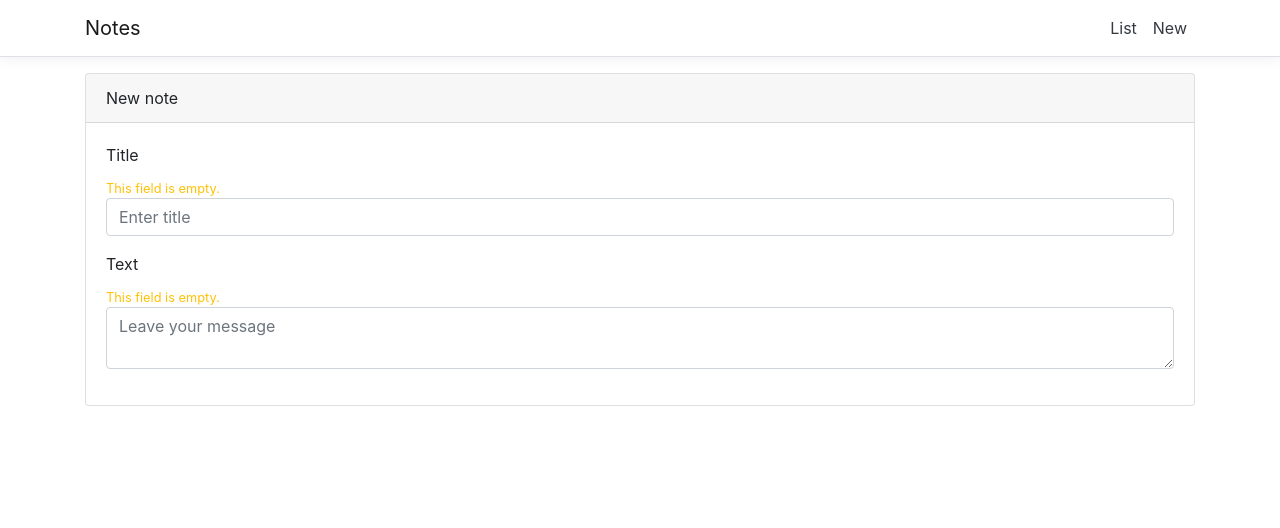
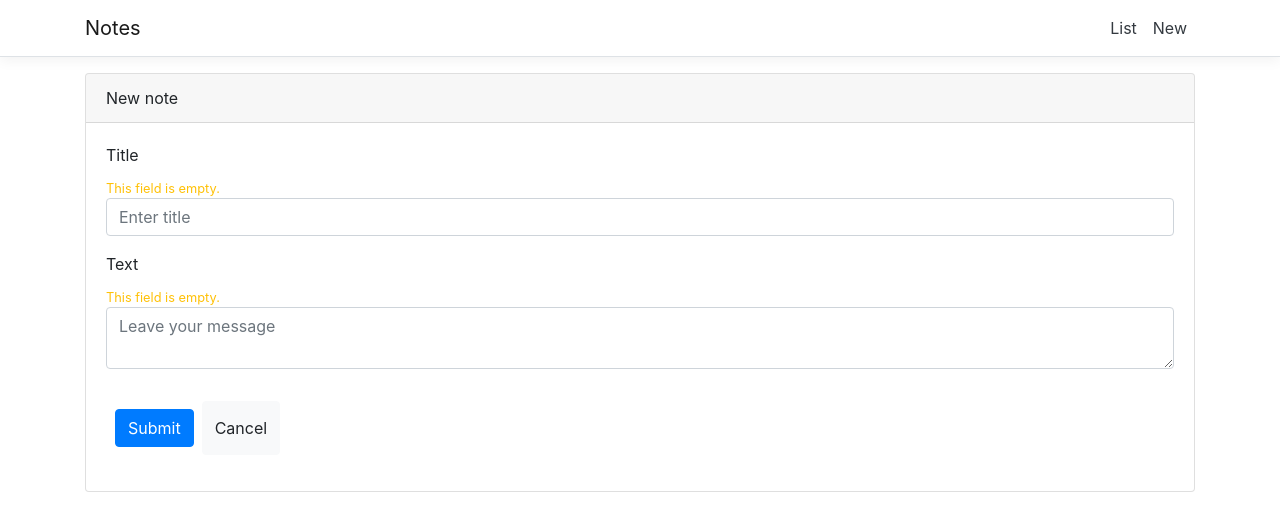
Before and after one commit to Bulat-Almukhametov/UserNotes, an Angular app in the folder ClientApp/: page /New in a window 1280 px wide. Shown: the top 528 px of the page. Built offline with nearby package versions, Linux system fonts and the light colour scheme.

Commit message:
Added submit and cancel buttons.

```diff
--- a/ClientApp/src/app/pages/edit/edit.component.html
+++ b/ClientApp/src/app/pages/edit/edit.component.html
@@ -1,6 +1,6 @@
 <div class="card">
 
-  <div class="card-header"> {{ editMode }} note  </div>
+  <div class="card-header"> {{ editMode }} note</div>
 
   <div class="card-body">
     <form>
@@ -14,6 +14,10 @@
         <small id="bodyHelp" class="form-text text-warning">This field is empty.</small>
         <textarea class="form-control" id="noteBody" placeholder="Leave your message"></textarea>
       </div>
+      <div class="row p-3">
+        <button class="btn btn-primary m-2" [disabled]="isChanged">Submit</button>
+        <button class="btn btn-light" [disabled]="isChanged">Cancel</button>
+      </div>
     </form>
   </div>
 
--- a/ClientApp/src/app/pages/edit/edit.component.ts
+++ b/ClientApp/src/app/pages/edit/edit.component.ts
@@ -11,6 +11,7 @@ export class EditComponent implements OnInit {
    */
   private editMode: string;
   private id: number;
+  private isChanged: boolean;
 
   constructor(private route: ActivatedRoute) {
   }
```
Also changed, not shown: 1 other file (tests, documents, lock files or other folders).
